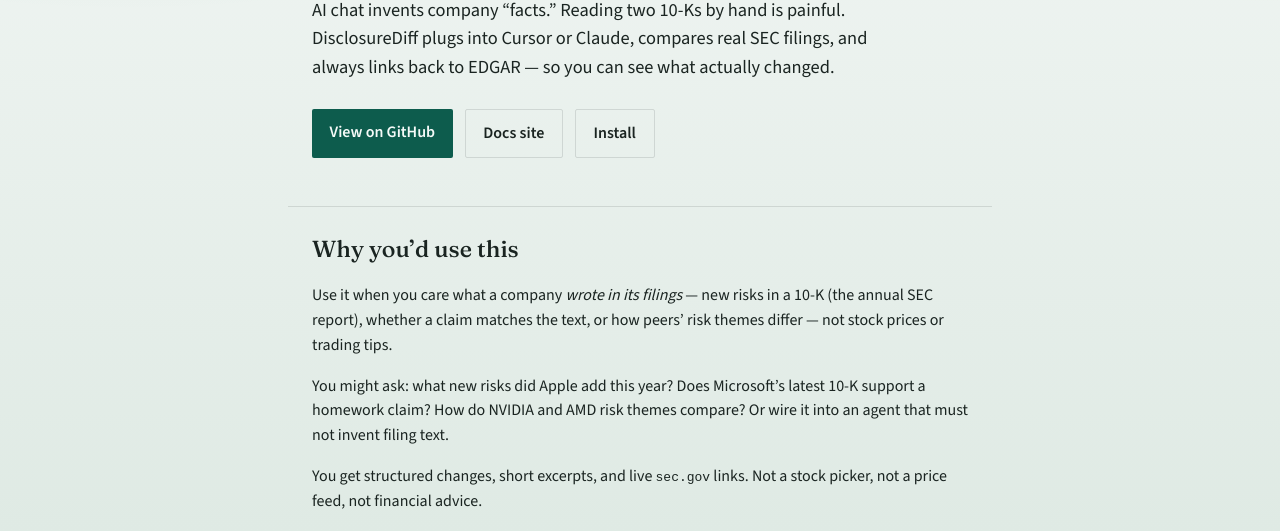
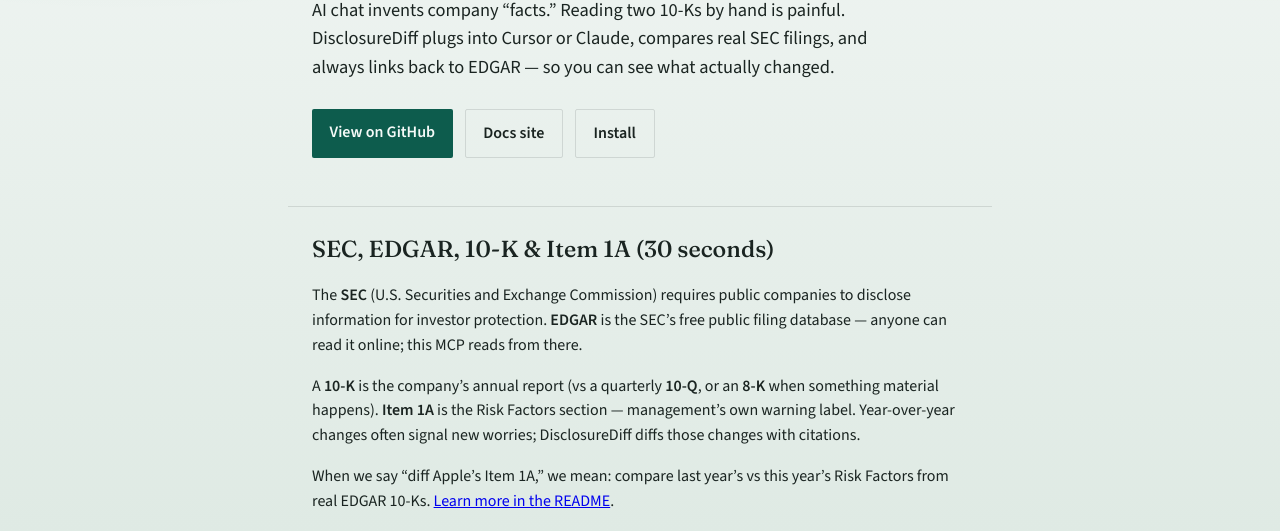
Before and after one commit to subasah/disclosurediff-mcp, a website: page docs/index.html in a window 1280 px wide. Shown: the part 269-800 px from the top of the page. Drawn offline with nearby package versions, Linux system fonts and the light colour scheme.

Commit message:
Explain SEC, EDGAR, 10-K, and Item 1A basics for newcomers.

```diff
--- a/docs/index.html
+++ b/docs/index.html
@@ -21,6 +21,13 @@
       <a class="ghost" href="#install">Install</a>
     </div>
   </header>
+
+  <section id="crash-course">
+    <h2>SEC, EDGAR, 10-K &amp; Item 1A (30 seconds)</h2>
+    <p>The <strong>SEC</strong> (U.S. Securities and Exchange Commission) requires public companies to disclose information for investor protection. <strong>EDGAR</strong> is the SEC’s free public filing database — anyone can read it online; this MCP reads from there.</p>
+    <p>A <strong>10-K</strong> is the company’s annual report (vs a quarterly <strong>10-Q</strong>, or an <strong>8-K</strong> when something material happens). <strong>Item 1A</strong> is the Risk Factors section — management’s own warning label. Year-over-year changes often signal new worries; DisclosureDiff diffs those changes with citations.</p>
+    <p>When we say “diff Apple’s Item 1A,” we mean: compare last year’s vs this year’s Risk Factors from real EDGAR 10-Ks. <a href="https://github.com/subasah/disclosurediff-mcp#crash-course-sec-edgar-10-k-and-item-1a">Learn more in the README</a>.</p>
+  </section>
 
   <section id="audience">
     <h2>Why you’d use this</h2>
```
Also changed, not shown: landing/index.html (+7 -0 lines), README.md.
